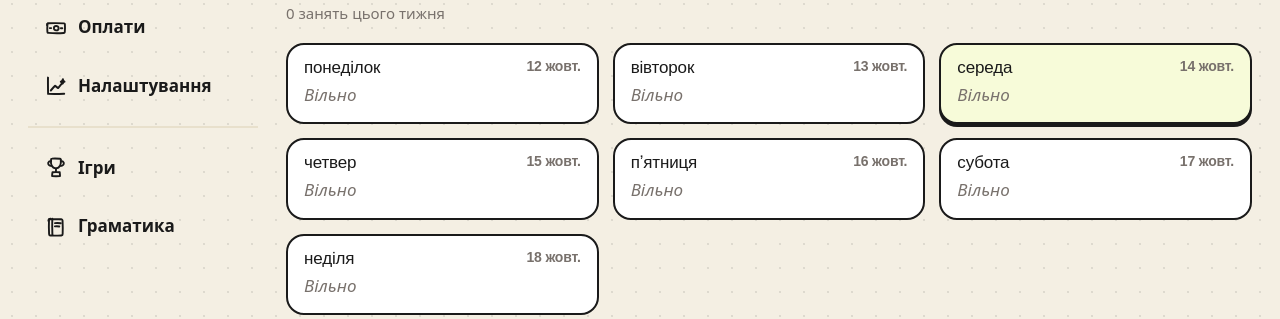
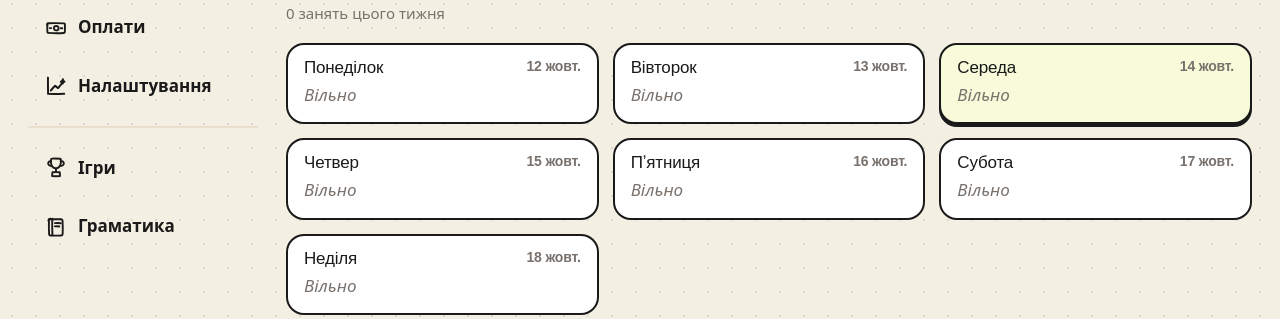
Before and after one commit to mariyavalyanskaya95-create/murly-saas, a Next.js app: page /teacher/schedule in a window 1280 px wide. Shown: the part 272-591 px from the top of the page. Built offline with nearby package versions, Linux system fonts and the light colour scheme; no server answers; sample sign-in values are in the browser's storage; a web font is replaced by a local one.

Commit message:
Murly: weekday with capital letter

```diff
--- a/app/teacher/schedule/page.tsx
+++ b/app/teacher/schedule/page.tsx
@@ -45,7 +45,7 @@ export default function SchedulePage() {
           const ls = data.lessons.filter((l) => sameDay(new Date(l.start), d)).sort((a, b) => a.start.localeCompare(b.start));
           return (
             <section key={d.toISOString()} className={`t-day ${sameDay(d, today) ? 'is-today' : ''}`}>
-              <h3>{d.toLocaleDateString('uk-UA', { weekday: 'long' })}<span>{d.toLocaleDateString('uk-UA', { day: 'numeric', month: 'short' })}</span></h3>
+              <h3>{((w) => w.charAt(0).toUpperCase() + w.slice(1))(d.toLocaleDateString('uk-UA', { weekday: 'long' }))}<span>{d.toLocaleDateString('uk-UA', { day: 'numeric', month: 'short' })}</span></h3>
               {ls.length ? ls.map((l) => <LessonRow key={l.id} l={l} showDate={false} />) : <p className="t-empty">Вільно</p>}
             </section>
           );
```
